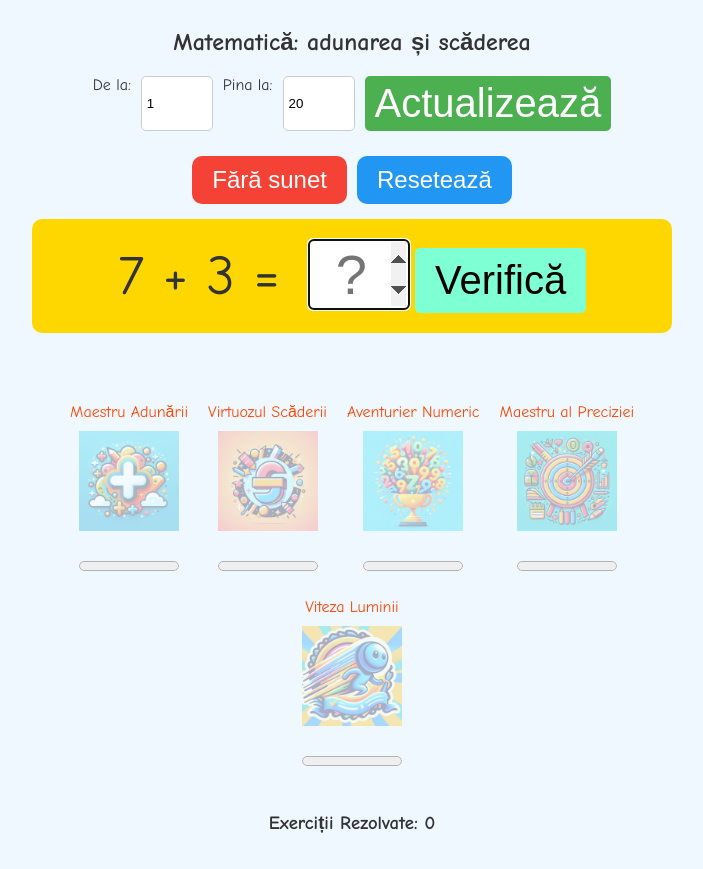
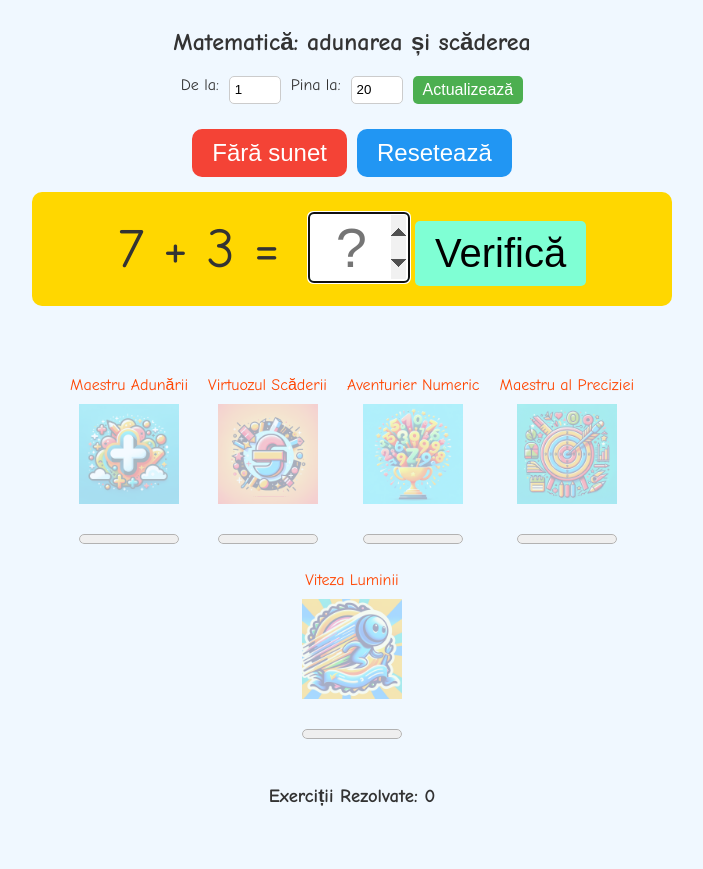
Before and after one commit to alexandruvrabie/school, a plain HTML site: page math/index.html in a window 1280 px wide. Shown: the whole page, without its empty margins (288-991 px from the left). Drawn offline with Linux system fonts and the light colour scheme.

Commit message:
Fix font size for settings.

```diff
--- a/math/styles/style.css
+++ b/math/styles/style.css
@@ -17,10 +17,11 @@ body {
     justify-content: center;
     gap: 10px;
     margin-bottom: 20px;
+    font-size: 1rem;
 }
 
 #rangeSettings input[type="number"] {
-    width: 60px;
+    width: 40px;
     padding: 5px;
     border-radius: 5px;
     border: 1px solid #ccc;
@@ -33,6 +34,7 @@ body {
     background-color: #4CAF50;
     color: white;
     cursor: pointer;
+    font-size: 1rem;
 }
 
 #rangeSettings button:hover {
```
